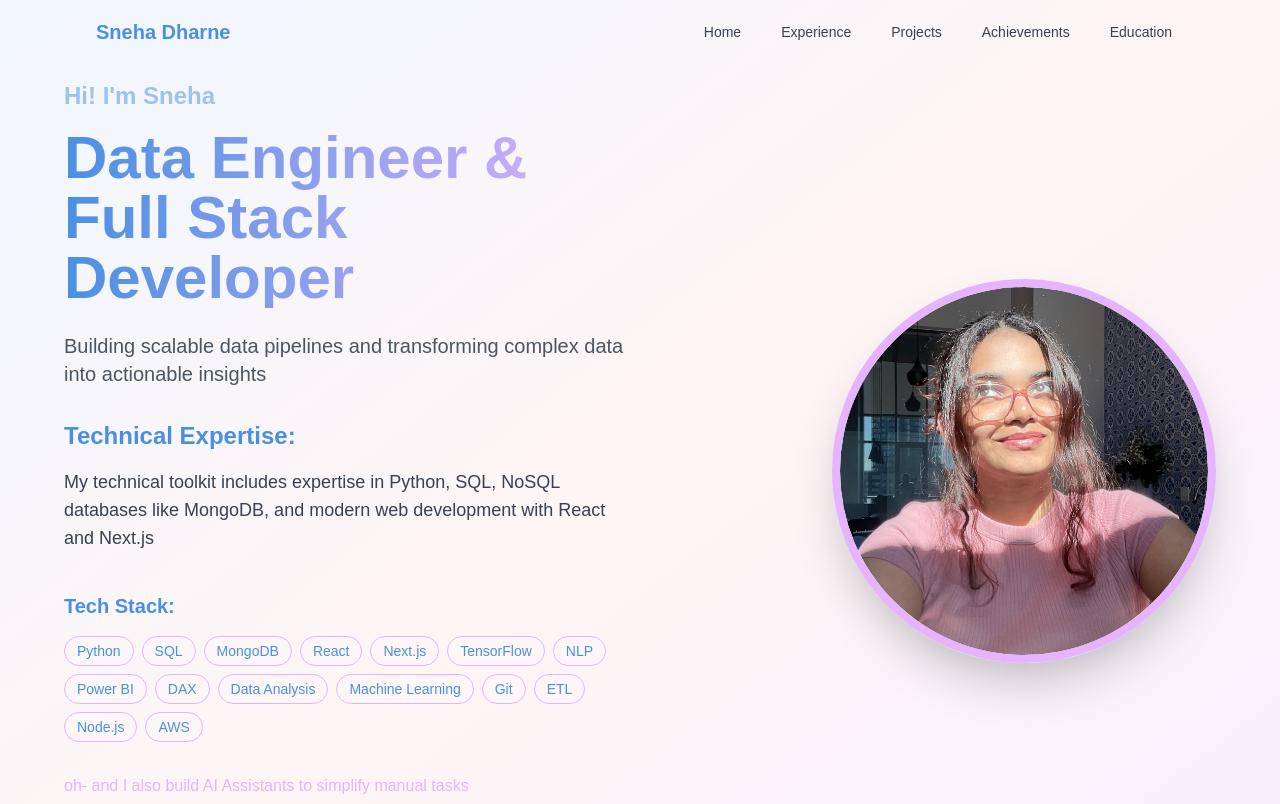
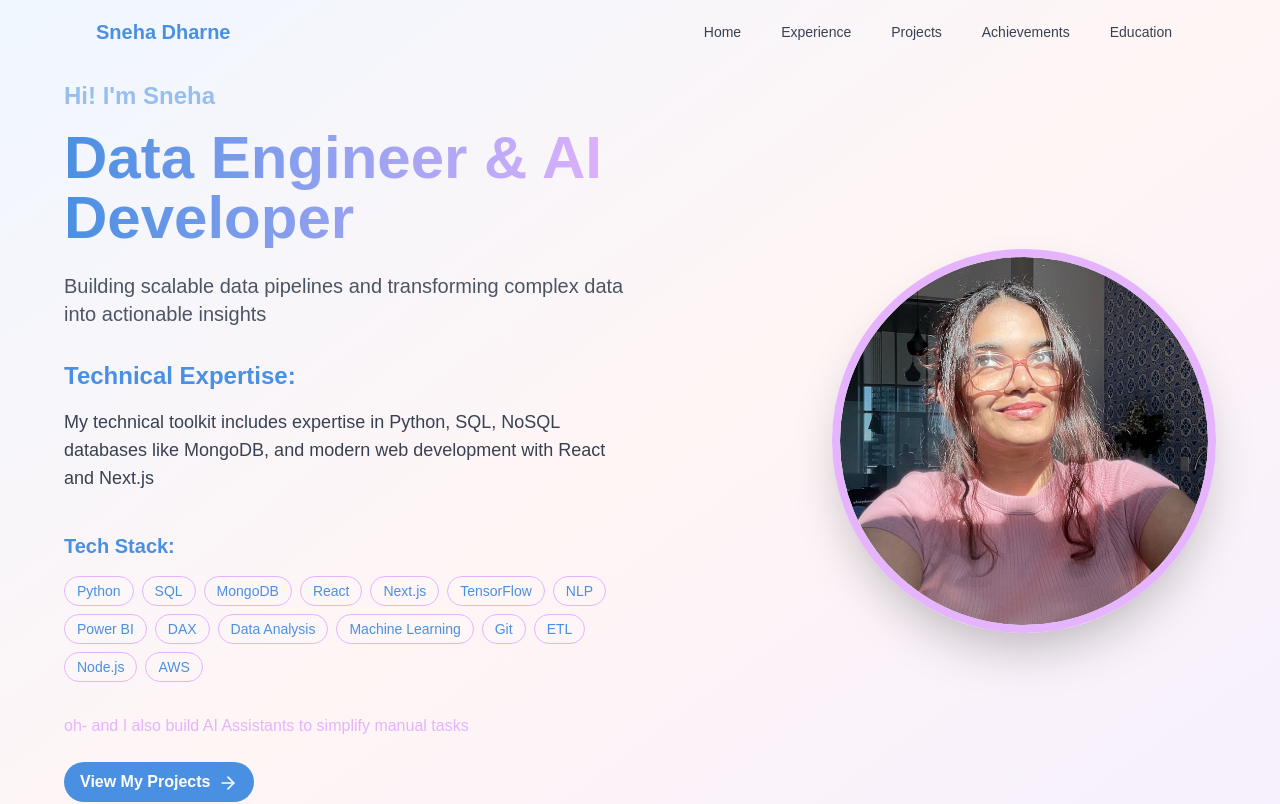
Before and after one commit to SnehaDharne/SnehaDharne, a Next.js app: page / in a window 1280 px wide. Shown: the top 804 px of the page. Built offline with nearby package versions, Linux system fonts and the light colour scheme.

Commit message:
changes on the landing page

```diff
--- a/src/components/Hero.js
+++ b/src/components/Hero.js
@@ -31,7 +31,7 @@ export default function Hero() {
           <div className="lg:w-1/2 mb-12 lg:mb-0 text-center lg:text-left">
             <h2 className="text-2xl font-bold text-[#4a90e2] mb-4 animate-pulse">Hi! I'm Sneha</h2>
             <h1 className="text-5xl lg:text-6xl font-extrabold mb-6 bg-clip-text text-transparent bg-gradient-to-r from-[#4a90e2] to-[#e6b3ff]">
-              Data Engineer & Full Stack Developer
+              Data Engineer & AI Developer
             </h1>
             <p className="text-xl text-gray-600 mb-8">
               Building scalable data pipelines and transforming complex data into actionable insights
```
